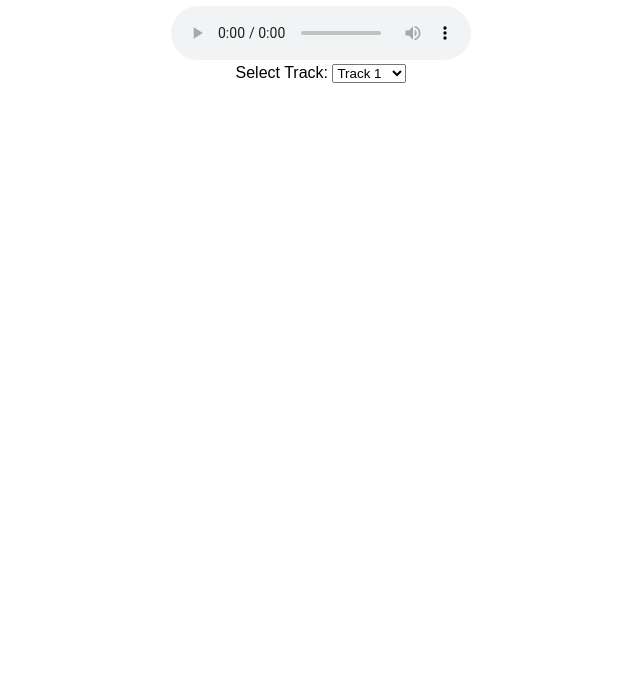
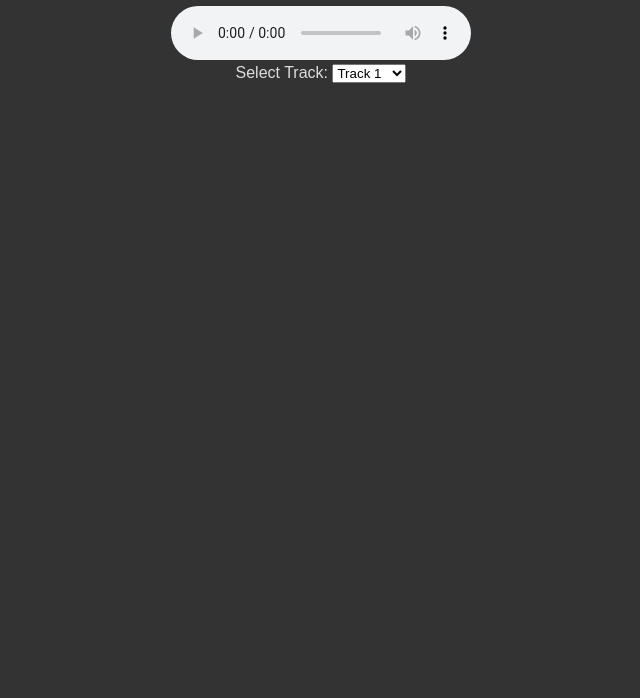
Before and after one commit to PotatoDevGamo/PotatoDevGamo.github.io, a plain HTML site: page index.html in a window 1280 px wide. Shown: the part 102-800 px from the top of the page, without its empty margins (319-959 px from the left). Drawn offline with Linux system fonts and the light colour scheme.

Commit message:
Update index.html

```diff
--- a/index.html
+++ b/index.html
@@ -6,6 +6,8 @@
     <title>Audio Player</title>
     <style>
         body {
+            background-color: #333;
+            color: #ddd;
             font-family: Arial, sans-serif;
             text-align: center;
             margin: 50px;
```
